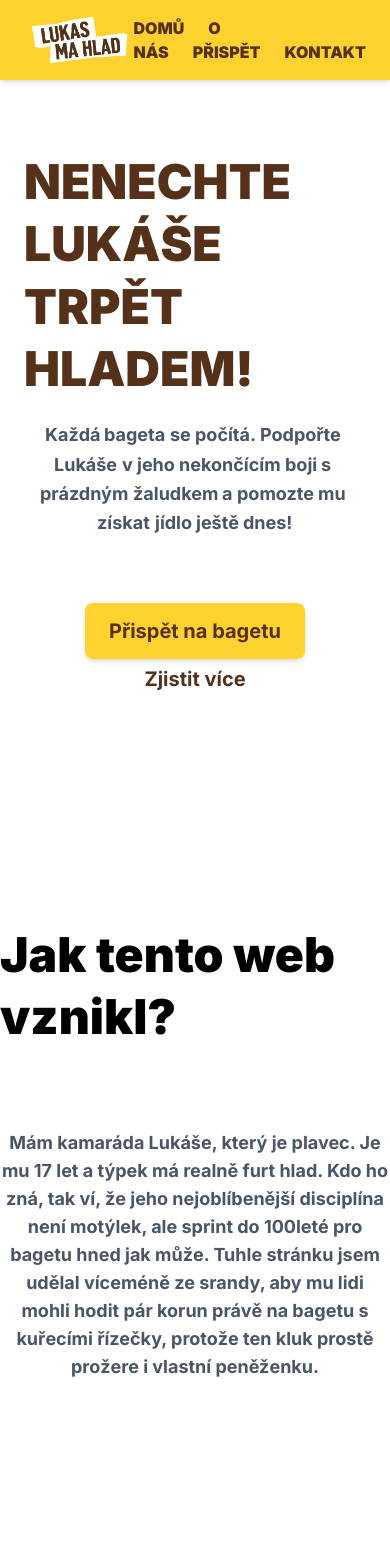
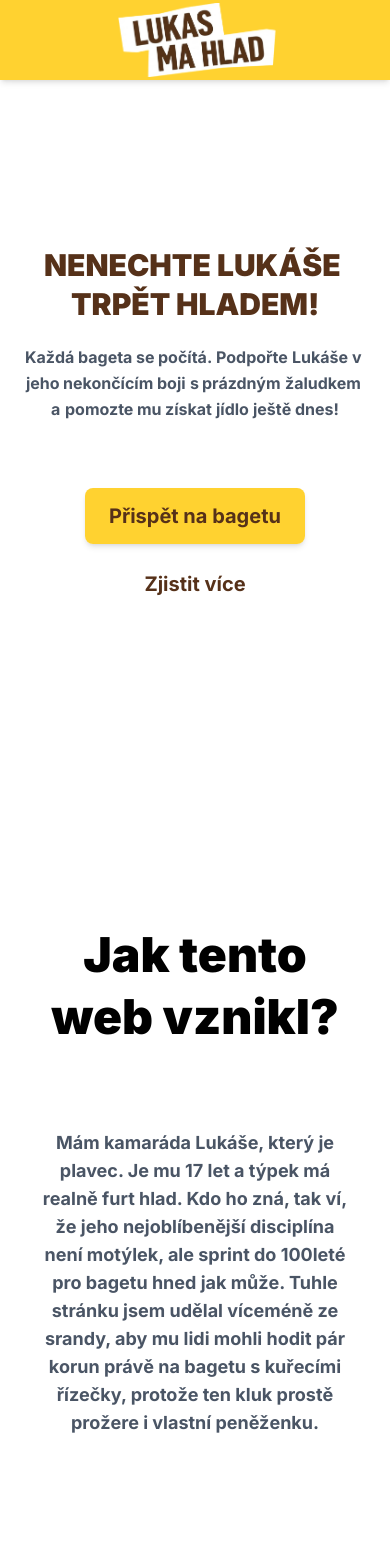
Before and after one commit to Jakub-Hosek-93/LukasMaHlad, a Next.js app: page / in a window 390 px wide. Shown: the top 1568 px of the page. Built offline with nearby package versions, Linux system fonts and the light colour scheme.

Commit message:
feat: add QR code, responsivity

```diff
--- a/app/page.tsx
+++ b/app/page.tsx
@@ -13,9 +13,9 @@ export default function Home() {
   return (
       <main className="min-h-screen font-[inter] bg-white">
 
-        <nav className={"bg-amber-300 fixed max-w-full z-20 h-20 shadow-md container mx-auto flex items-center justify-between py-4 px-6"}>
+        <nav className={"bg-amber-300 fixed max-w-full z-20 h-20 shadow-md container mx-auto flex justify-center items-center sm:justify-between py-4 px-6 "}>
             <div><Link href={"#"}><img src={"/logo.png"} width={"180"} alt={"logo"} /></Link></div>
-            <div className={" space-x-6 font-black text-[#563119] "}>
+            <div className={" space-x-6 font-black text-[#563119] hidden sm:flex"}>
               <Link href="#hero" className={"hover:text-white transition-colors duration-300"}>DOMŮ</Link>
               <Link href="#about" className={"hover:text-white transition-colors duration-300"}>O NÁS</Link>
               <Link href="#payment" className={"hover:text-white transition-colors duration-300"}>PŘISPĚT</Link>
@@ -23,14 +23,14 @@ export default function Home() {
             </div>
         </nav>
 
-        <section className="z-10 flex flex-col items-center justify-center min-h-screen px-6 text-center bg-white overflow-hidden" id={"hero"}>
+        <section className="z-10 flex flex-col items-center justify-center min-h-screen px-6 text-center bg-white overflow-hidden mr-0 ml-0 sm:mr-10 sm:ml-10" id={"hero"}>
           <BlurText
               text="NENECHTE LUKÁŠE TRPĚT HLADEM!"
               delay={180}
               animateBy="words"
               direction="bottom"
               onAnimationComplete={handleAnimationComplete}
-              className="text-5xl md:text-7xl lg:text-7xl font-black text-[#563119] leading-[1.3] z-10"
+              className="text-3xl md:text-7xl lg:text-7xl font-black text-[#563119] leading-[1.3] z-10 justify-center"
           />
 
           <BlurText
@@ -39,10 +39,10 @@ export default function Home() {
               animateBy="words"
               direction="bottom"
               onAnimationComplete={handleAnimationComplete}
-              className="flex mt-5 text-lg md:text-xl text-gray-600 font-bold max-w-4xl leading-relaxed justify-center z-10"
+              className="flex mt-5 md:text-xl text-gray-600 font-bold max-w-4xl leading-relaxed justify-center z-10"
           />
 
-            <div className="mt-20 flex flex-col sm:flex-row items-center justify-center gap-5 h-auto font-bold z-10">
+            <div className="mt-20 flex flex-col sm:flex-row items-center justify-center gap-10 sm:gap-5 h-auto font-bold z-10">
                 <AnimatedContent
                     distance={100}
                     direction="vertical"
@@ -76,9 +76,9 @@ export default function Home() {
             </div>
         </section >
 
-        <section className={"min-h-screen font-[inter] items-center rounded-lg bg-white pt-20"} id={"about"}>
-          <h1 className={"flex text-5xl md:text-7xl lg:text-7xl justify-center items-center font-black text-black leading-[1.3]"}>Jak tento web vznikl?</h1>
-              <div className={"flex flex-col items-center justify-center gap-20 w-full font-bold z-10 text-gray-600 leading-[1.4] mt-20"}>
+        <section className={"min-h-screen font-[inter] items-center rounded-lg bg-white pt-20 mr-10 ml-10"} id={"about"}>
+          <h1 className={"flex text-5xl md:text-7xl text-center lg:text-7xl justify-center items-center font-black text-black leading-[1.3]"}>Jak tento web vznikl?</h1>
+              <div className={"flex flex-col items-center justify-center gap-20 w-full font-bold z-10 text-gray-600 leading-[1.5] mt-20"}>
                   <p className="text-lg md:text-xl max-w-5xl text-center">
                       Mám kamaráda Lukáše, který je plavec. Je mu 17 let a týpek má realně furt hlad. Kdo ho zná, tak ví, že jeho nejoblíbenější disciplína není motýlek, ale sprint do 100leté pro bagetu hned jak může.
 
@@ -87,12 +87,14 @@ export default function Home() {
               </div>
         </section>
 
-          <section className={"min-h-screen font-[inter] items-center rounded-lg bg-white pt-20"} id={"payment"}>
+          <section className={"min-h-screen font-[inter] items-center rounded-lg bg-white pt-20 mr-10 ml-10"} id={"payment"}>
                 <h1 className={"flex text-5xl md:text-7xl lg:text-7xl justify-center items-center font-black text-black leading-[1.3]"}>Jak přispět?</h1>
-          </section>
-
-          <section className={"min-h-screen font-[inter] items-center rounded-lg bg-white pt-20"} id={"reviews"}>
-              <h1 className={"flex text-5xl md:text-7xl lg:text-7xl justify-center items-center font-black text-black leading-[1.3]"}>Recenze</h1>
+              <div className={"flex flex-col items-center"}>
+                  <p className={"flex justify-center text-gray-600 mt-20 font-bold text-xl text-center"}>
+                      Stačí pouze naskenovat v aplikaci vaší banky QR code a vybrat jakou částku chcete Lukášovi přispět
+                  </p>
+                  <img src={"/QRCode.jpg"} alt={"qr code"} className={"w-80 h-80 mt-10 justify-center "}/>
+              </div>
           </section>
 
           {/*Footer DONE*/}
```
Also changed, not shown: public/QRCode.jpg (added).
